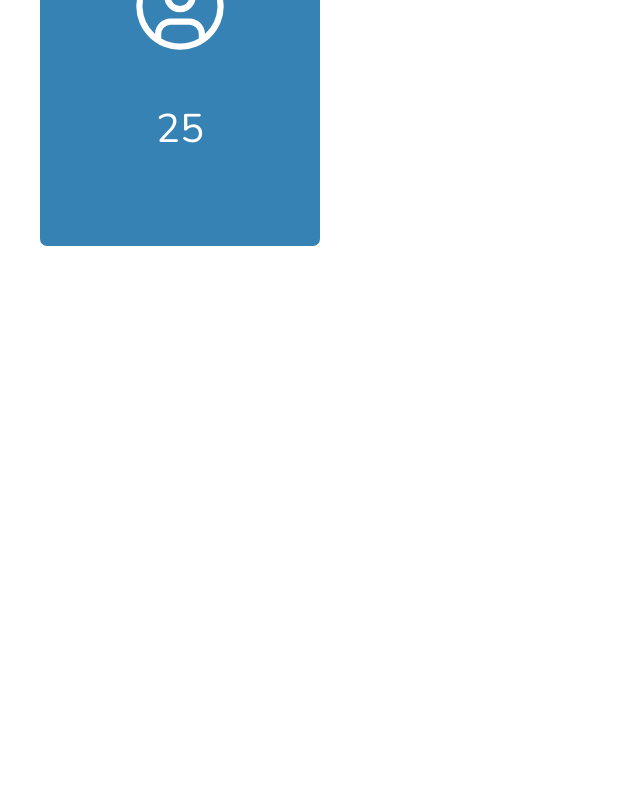
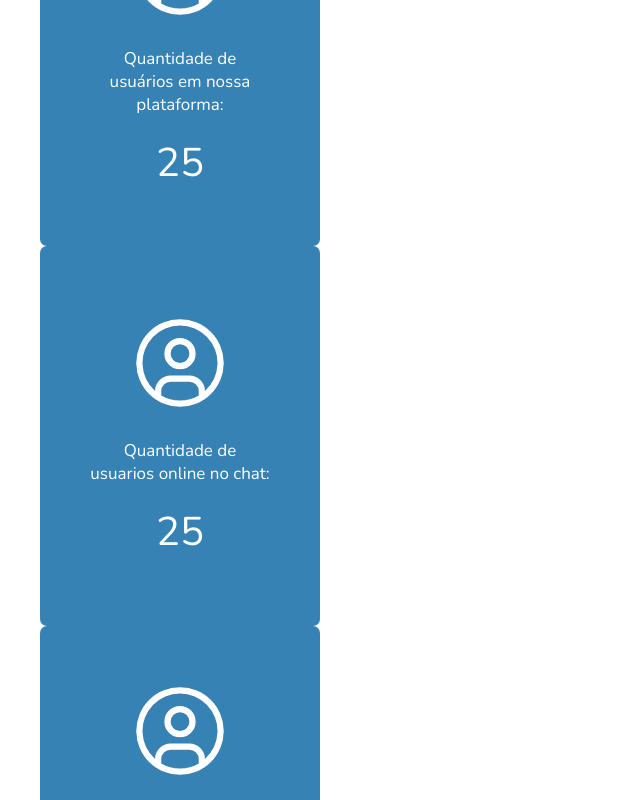
Before and after one commit to PauloHPMKT/app-tallos-frontend-vue, a Vue app: page /app/admin in a window 1280 px wide. Shown: the part 460-1260 px from the top of the page, without its empty margins (0-640 px from the left). Before the commit the page ends 800 px from the top, so only its background shows below. Built offline with nearby package versions, Linux system fonts and the light colour scheme.

Commit message:
importando estrutura de tipos

```diff
--- a/src/components/components-user/ManagerOverview.vue
+++ b/src/components/components-user/ManagerOverview.vue
@@ -1,15 +1,25 @@
 <template>
   <div class="meneger_card">
-    <CardDashboard />
+    <CardDashboard :data_user="message_user"/>
+    <CardDashboard :data_user="message_chat"/>
+    <CardDashboard :data_user="message_admin"/>
   </div>
 </template>
 
 <script lang="ts">
 import { defineComponent } from 'vue'
 import CardDashboard from './cards/CardDashboard.vue'
+import { Messages } from '../../types/enums/enums'
 
 export default defineComponent({
   components: { CardDashboard },
   name: 'ManagerOverview',
+  data() {
+    return {
+      message_user: Messages.message_user,
+      message_chat: Messages.message_chat,
+      message_admin: Messages.message_admin,
+    }
+  }
 })
 </script>
```
